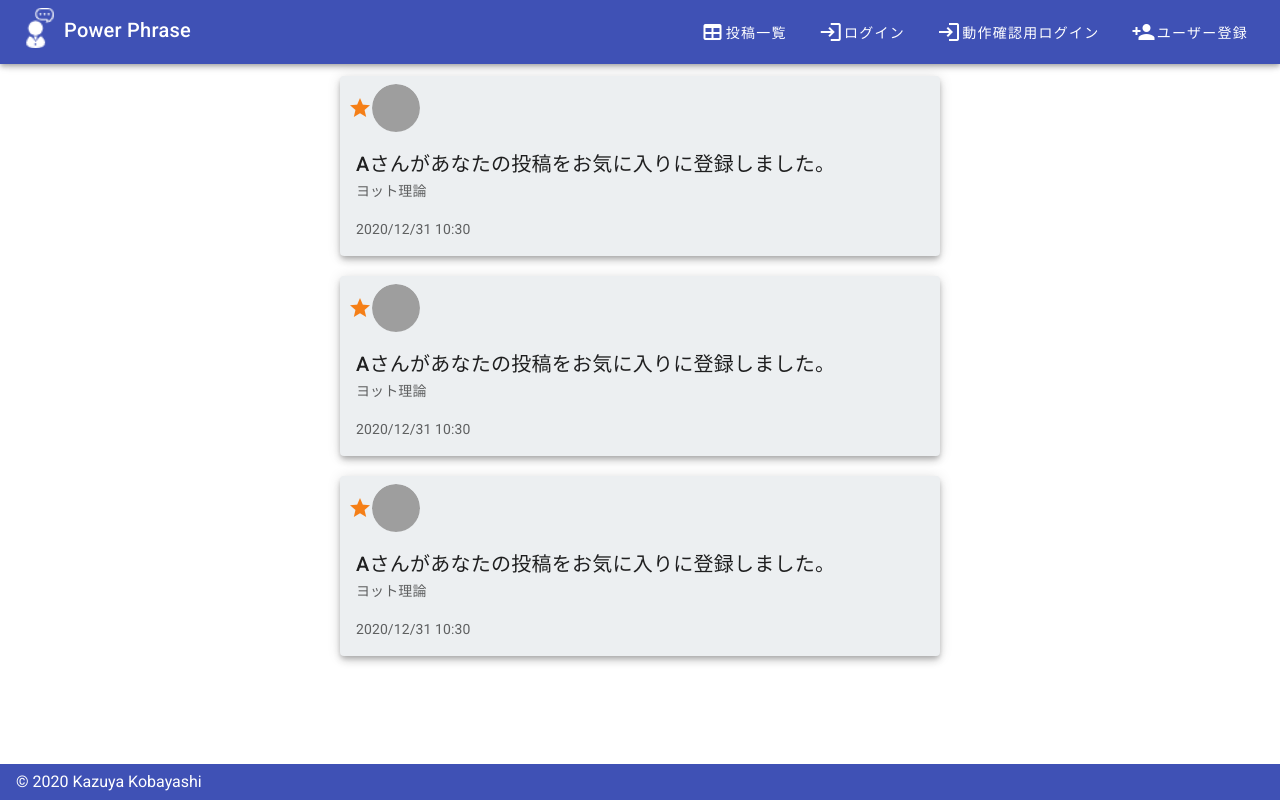
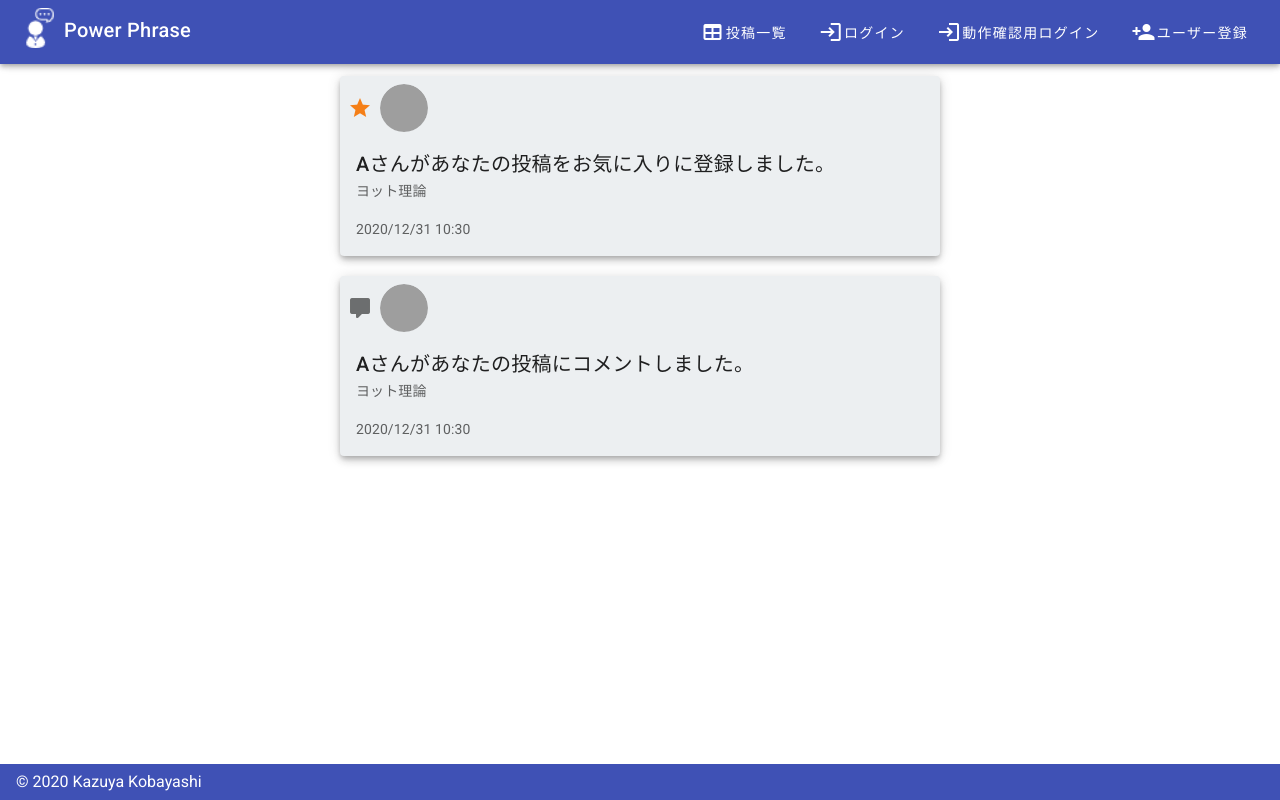
Before and after one commit to k-kazuya0926/power-phrase2-front, a Vue app: page /notifications in a window 1280 px wide. Built offline with nearby package versions, Linux system fonts and the light colour scheme; no server answers.

Commit message:
通知一覧プロトタイプ修正

```diff
--- a/src/views/ListNotificationsPage.vue
+++ b/src/views/ListNotificationsPage.vue
@@ -7,19 +7,24 @@
           color="blue-grey lighten-5"
           class="mx-auto mb-5"
           max-width="600px"
-          v-for="i in 3"
+          v-for="i in 2"
           :key="i"
         >
           <div class="pl-2 pt-2">
-            <v-icon color="yellow darken-4">mdi-star</v-icon>
-            <v-avatar>
+            <v-icon v-if="i === 1" color="yellow darken-4">mdi-star</v-icon>
+            <v-icon v-else>mdi-comment</v-icon>
+            <v-avatar class="ml-2">
               <v-img
                 class="elevation-6"
                 :src="baseURL + 'images/20201218205639_3217ac0b0c402abbda34013c549ada75a7b6f7b4.png'"
               ></v-img>
             </v-avatar>
           </div>
-          <v-card-title>Aさんがあなたの投稿をお気に入りに登録しました。</v-card-title>
+          <v-card-title>
+            Aさんがあなたの投稿
+            <span v-if="i === 1">をお気に入りに登録</span>
+            <span v-else>にコメント</span>しました。
+          </v-card-title>
 
           <v-card-subtitle>ヨット理論</v-card-subtitle>
 
```
